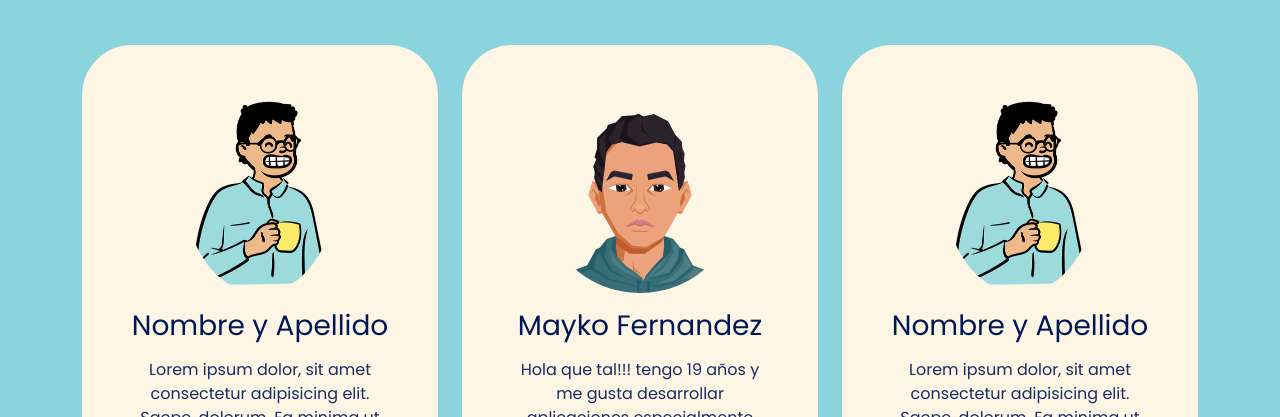
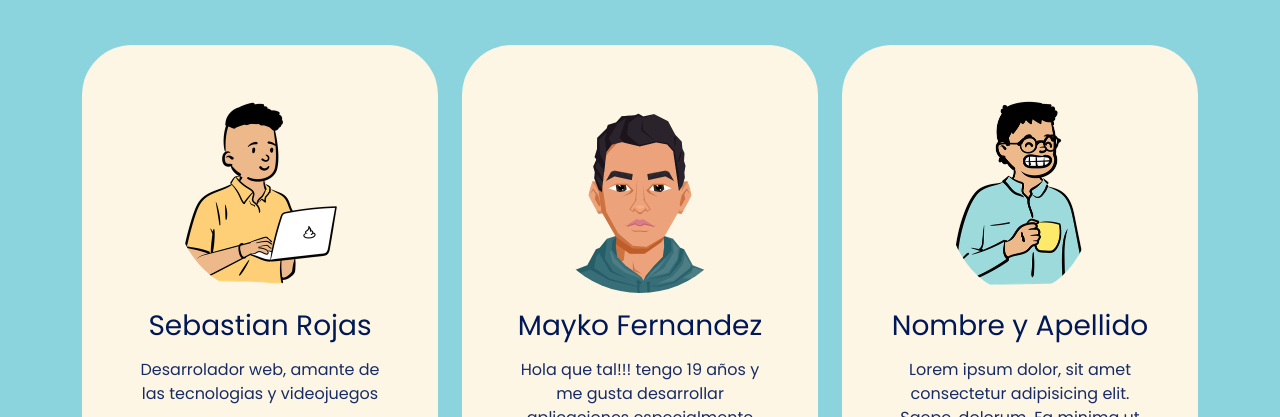
Before and after one commit to Mayko2003/devtech-podcast-web, a plain HTML site: page index.html in a window 1280 px wide. Shown: the part 1190-1607 px from the top of the page. Drawn offline with nearby package versions, Linux system fonts and the light colour scheme.

Commit message:
modified Sebastian profile card

```diff
--- a/index.html
+++ b/index.html
@@ -1,5 +1,6 @@
 <!DOCTYPE html>
 <html lang="en">
+
 <head>
   <meta charset="UTF-8">
   <meta http-equiv="X-UA-Compatible" content="IE=edge">
@@ -100,11 +101,9 @@
           <div class="col-md-6 col-lg-4 mb-3">
             <div class="card">
               <div class="card-body text-center p-5">
-                <img src="./assets/avatar.png" alt="avatar" class="img img-fluid rounded-circle mb-3">
-                <h3 class="title card-title mb-3">Nombre y Apellido</h3>
-                <p>Lorem ipsum dolor, sit amet consectetur adipisicing elit. Saepe, dolorum. Ea minima ut ratione fugiat
-                  commodi voluptas debitis quae repellendus, asperiores, iste recusandae blanditiis architecto
-                  voluptatum natus laboriosam maxime libero!</p>
+                <img src="./assets/avatar-seba.png" alt="avatar" class="img img-fluid rounded-circle mb-3">
+                <h3 class="title card-title mb-3">Sebastian Rojas</h3>
+                <p>Desarrolador web, amante de las tecnologias y videojuegos</p>
                 <a href="#"><i class="bi bi-twitter text-dark mx-1 lead"></i></a>
                 <a href="#"><i class="bi bi-linkedin text-dark mx-1 lead"></i></a>
                 <a href="#"><i class="bi bi-github text-dark mx-1 lead"></i></a>
@@ -119,12 +118,15 @@
                 <img src="./assets/avatar-mayko.png" alt="avatar" class=" img img-fluid rounded-circle mb-3">
                 <h3 class="title card-title mb-3">Mayko Fernandez</h3>
                 <p>
-                  Hola que tal!!! tengo 19 años y me gusta desarrollar aplicaciones especialmente aplicaciones web, ya que me parece
-                  entretenido y divertido. Mi lenguaje favorito es Python aunque actualmente utilizo como tecnologia principal para desarrollar
+                  Hola que tal!!! tengo 19 años y me gusta desarrollar aplicaciones especialmente aplicaciones web, ya
+                  que me parece
+                  entretenido y divertido. Mi lenguaje favorito es Python aunque actualmente utilizo como tecnologia
+                  principal para desarrollar
                   NodeJS
                 </p>
                 <a href="#"><i class="bi bi-twitter text-dark mx-1 lead"></i></a>
-                <a href="https://ar.linkedin.com/in/fernando-mayko-fernandez-torres-821aa2236"><i class="bi bi-linkedin text-dark mx-1 lead"></i></a>
+                <a href="https://ar.linkedin.com/in/fernando-mayko-fernandez-torres-821aa2236"><i
+                    class="bi bi-linkedin text-dark mx-1 lead"></i></a>
                 <a href="https://github.com/Mayko2003"><i class="bi bi-github text-dark mx-1 lead"></i></a>
               </div>
             </div>
```
Also changed, not shown: assets/avatar-seba.png (added).
